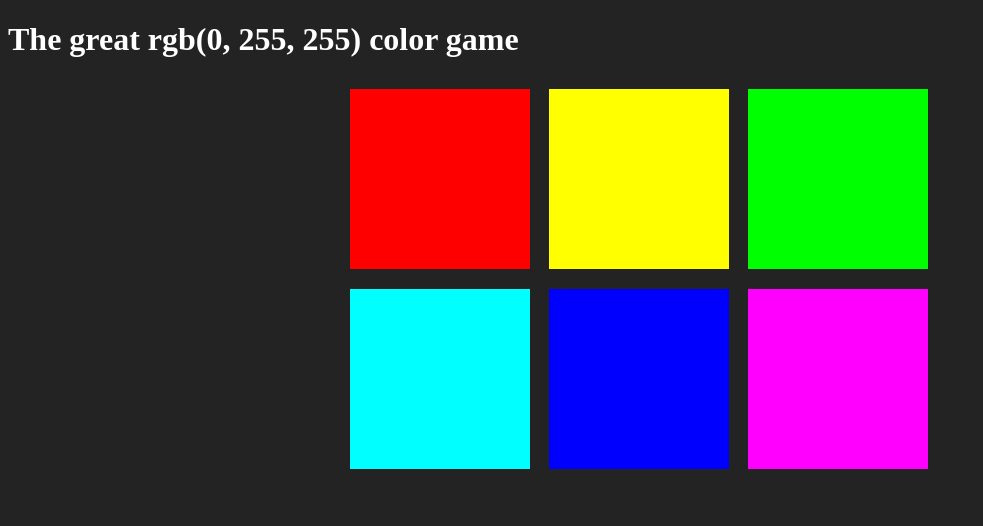
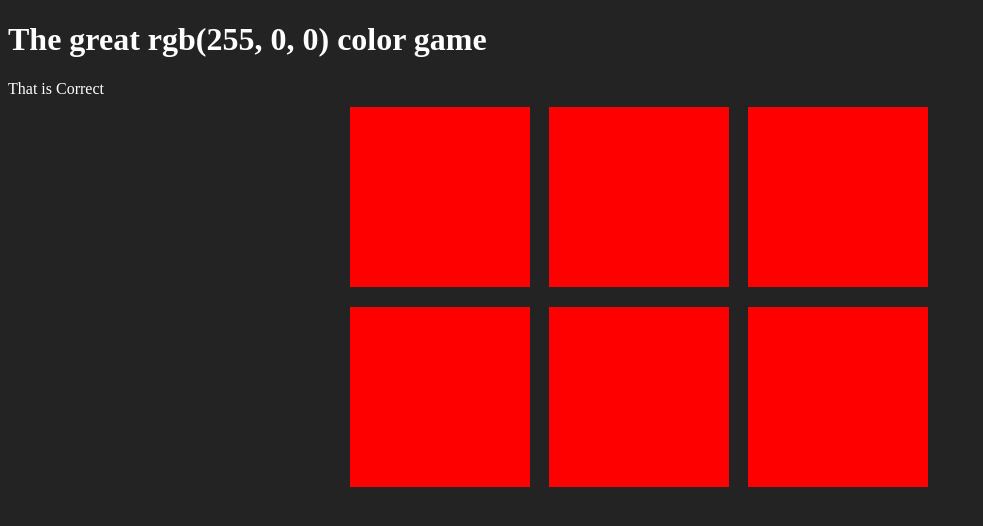
Before and after one commit to BrendonLH/color-game, a plain HTML site: page html/index.html in a window 1280 px wide. Both pictures are taken after a click on the element 439 px from the left and 179 px from the top of the page. Shown: the whole page, without its empty margins (0-983 px from the left). Drawn offline with Linux system fonts and the light colour scheme.

Commit message:
added random color function

```diff
--- a/css/style.css
+++ b/css/style.css
@@ -15,3 +15,6 @@ body{
 h1{
     color: white;
 }
+span{
+    color: white;
+}
--- a/html/index.html
+++ b/html/index.html
@@ -10,6 +10,9 @@
 <body>
 
     <h1>The great <span id="colordisplay"></span> color game</h1>
+    <div>
+        <span id="message"></span>
+    </div>
     <div id="container">
         <div class="square"></div>
         <div class="square"></div>
--- a/js/app.js
+++ b/js/app.js
@@ -11,8 +11,9 @@ var colors = [
 ];
 
 var squares = document.querySelectorAll('.square');
-var pickedColor = colors[3];
+var pickedColor = pickColor();
 var colorDisplay = document.querySelector('#colordisplay');
+var message = document.querySelector('#message');
 
 colorDisplay.textContent = pickedColor;
 
@@ -27,10 +28,26 @@ for(var i = 0; i < squares.length; i++) {
     var clickedColor = this.style.backgroundColor;
     //compare color to picked color
     if(clickedColor === pickedColor){
-      alert('correct');
+      message.textContent = ('That is Correct');
+      changeColors(clickedColor);
     }
     else{
-      alert('wrong');
+      this.style.backgroundColor = '#232323';
+      message.textContent = ('Try Again!');
     }
   });
 }
+
+// functions for colors
+function changeColors(color){
+//   loop through all squares
+  for(var i = 0; i < squares.length; i++){
+    //   Change each square to match given color
+    squares[i].style.backgroundColor = color;
+  }
+}
+// udemy random function randomizes the color
+function pickColor(){
+  var random = Math.floor(Math.random() * colors.length);
+  return colors[random];
+}
```
Also changed, not shown: README.md.
